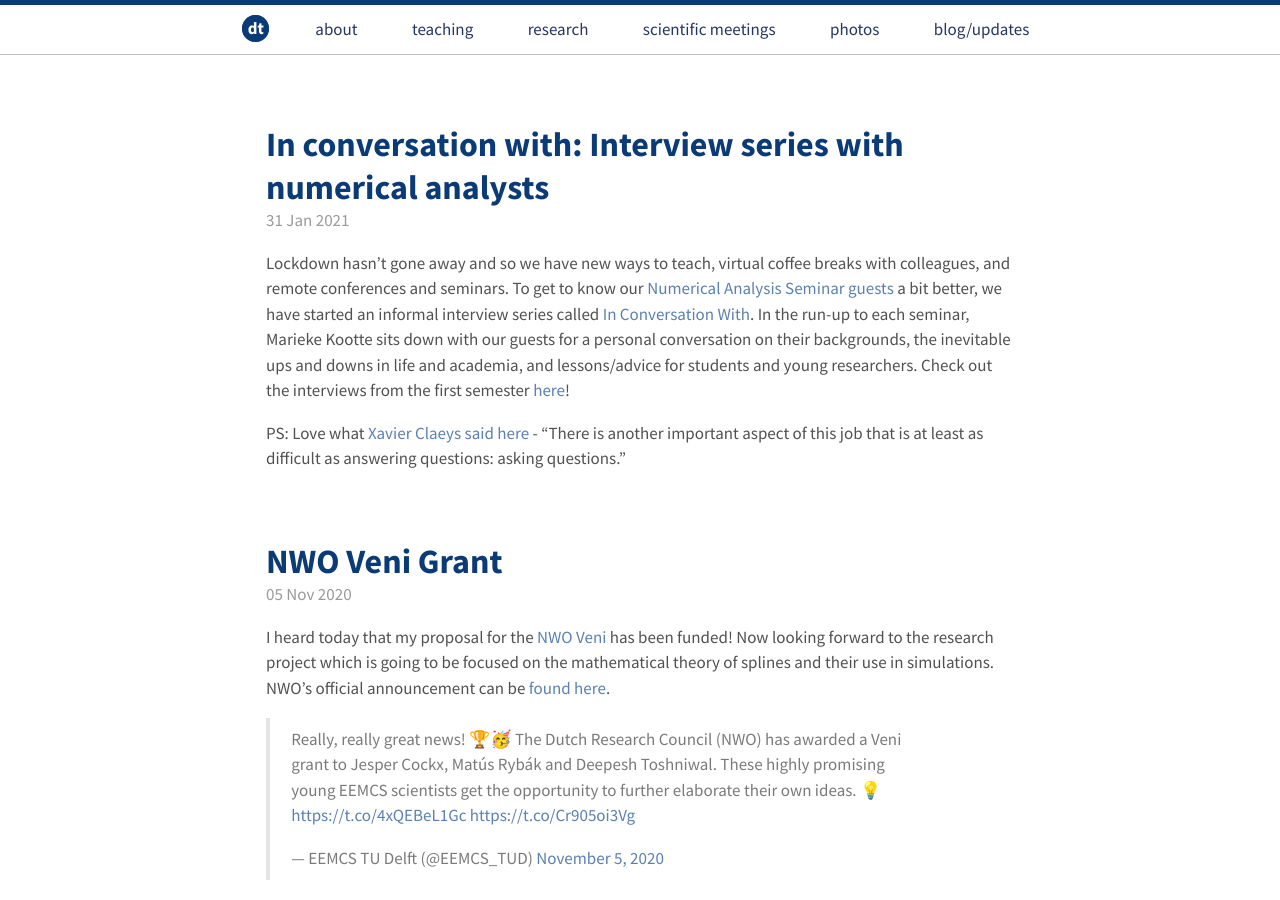
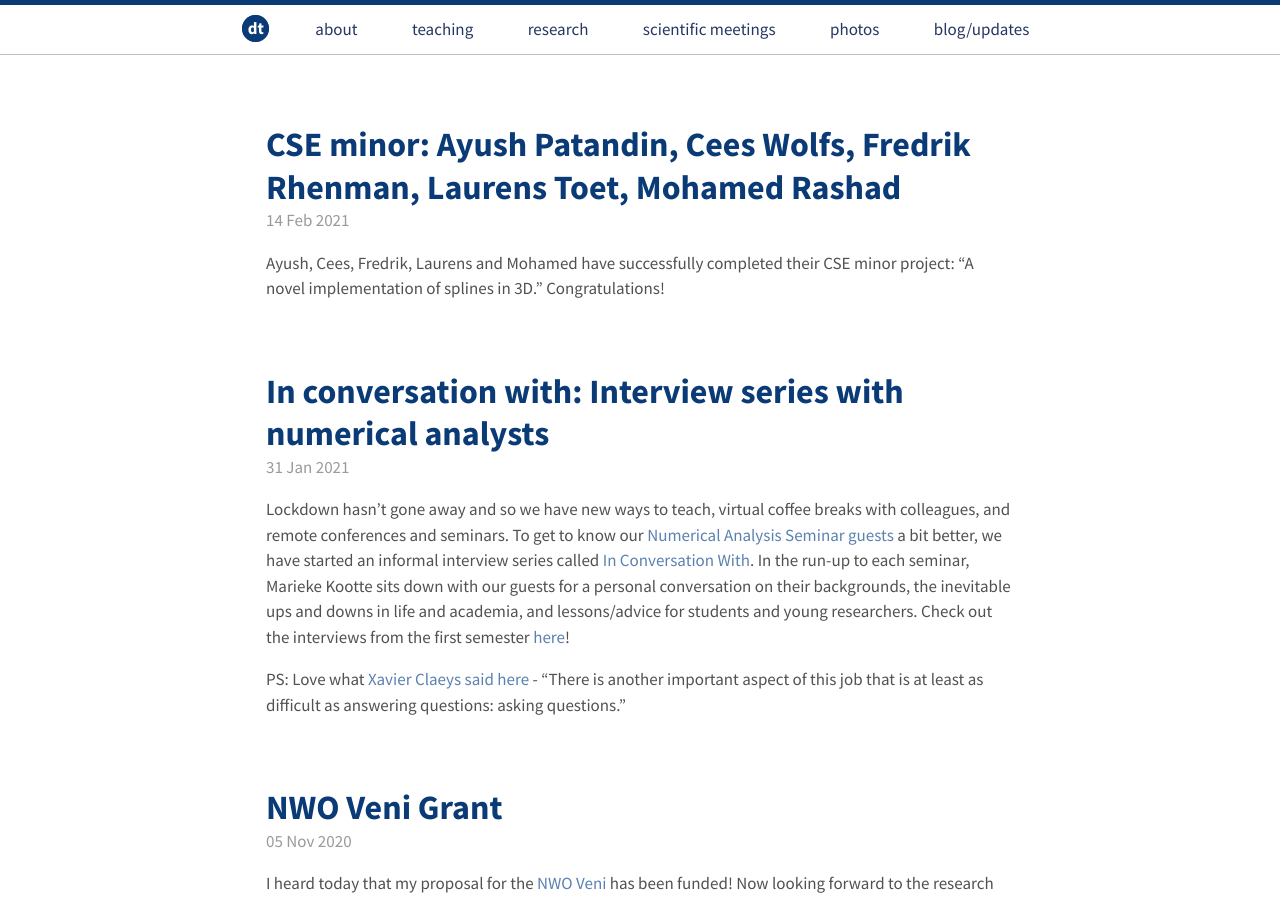
Before and after one commit to dtoshniwal/dtoshniwal.github.io, a Jekyll site: the page built from blog/index.html, in a window 1280 px wide and 900 px high. Built offline with Jekyll 4.4.1, drawn with Linux system fonts in a browser that asks for light colours; the list of posts is cut into pages by our own code; comment, search, counter and statistics services are not loaded; some of the changed text lies outside the part shown.

Commit message:
Update blog+teaching

```diff
--- /dev/null
+++ b/blog/_posts/2021-02-14-cse-minor.md
@@ -0,0 +1,6 @@
+---
+layout: post
+title: 'CSE minor: Ayush Patandin, Cees Wolfs, Fredrik Rhenman, Laurens Toet, Mohamed Rashad'
+---
+
+Ayush, Cees, Fredrik, Laurens and Mohamed have successfully completed their CSE minor project: "A novel implementation of splines in 3D." Congratulations!
```
Also changed, not shown: teaching.md (+1 -1 lines).
